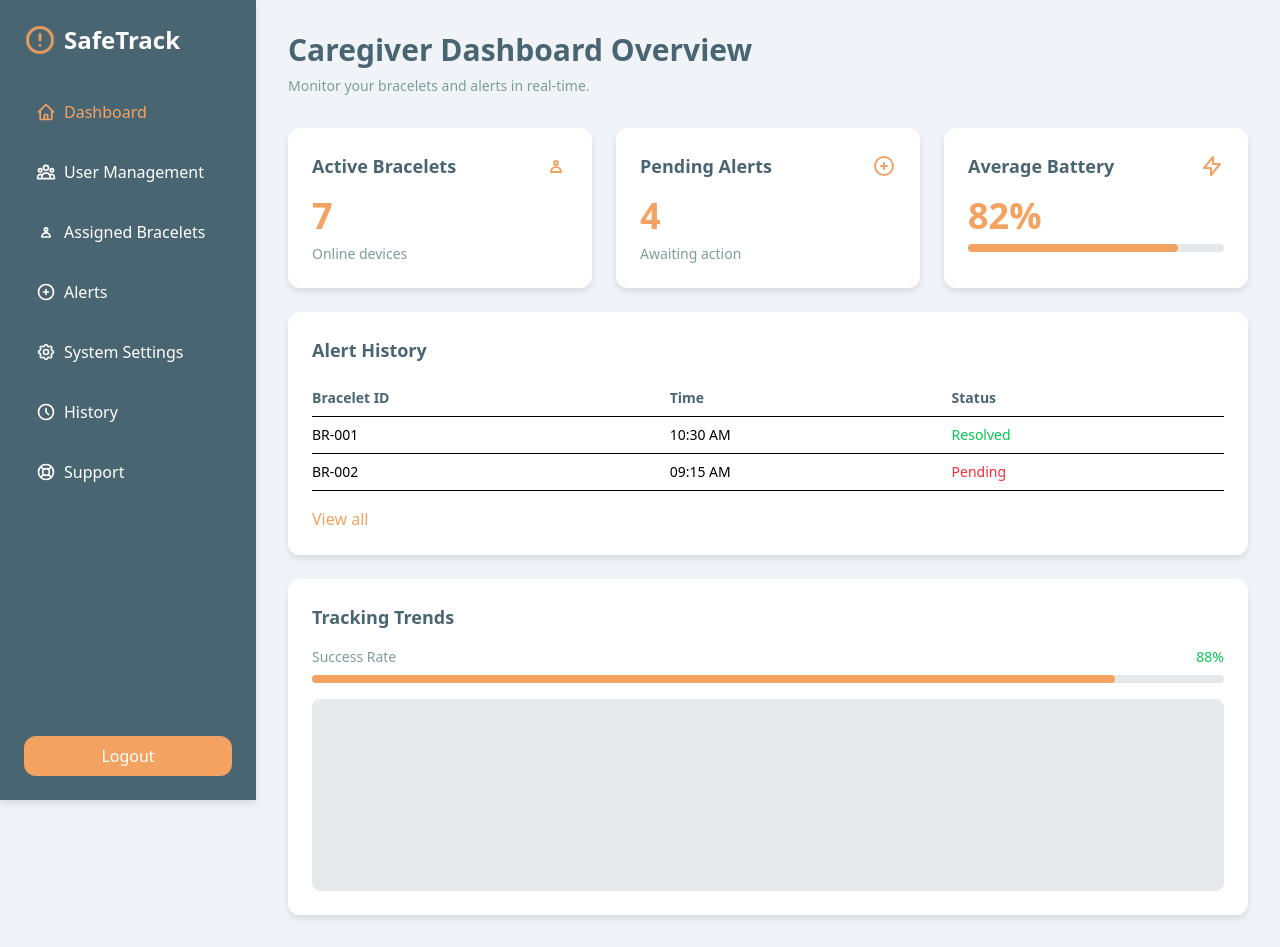
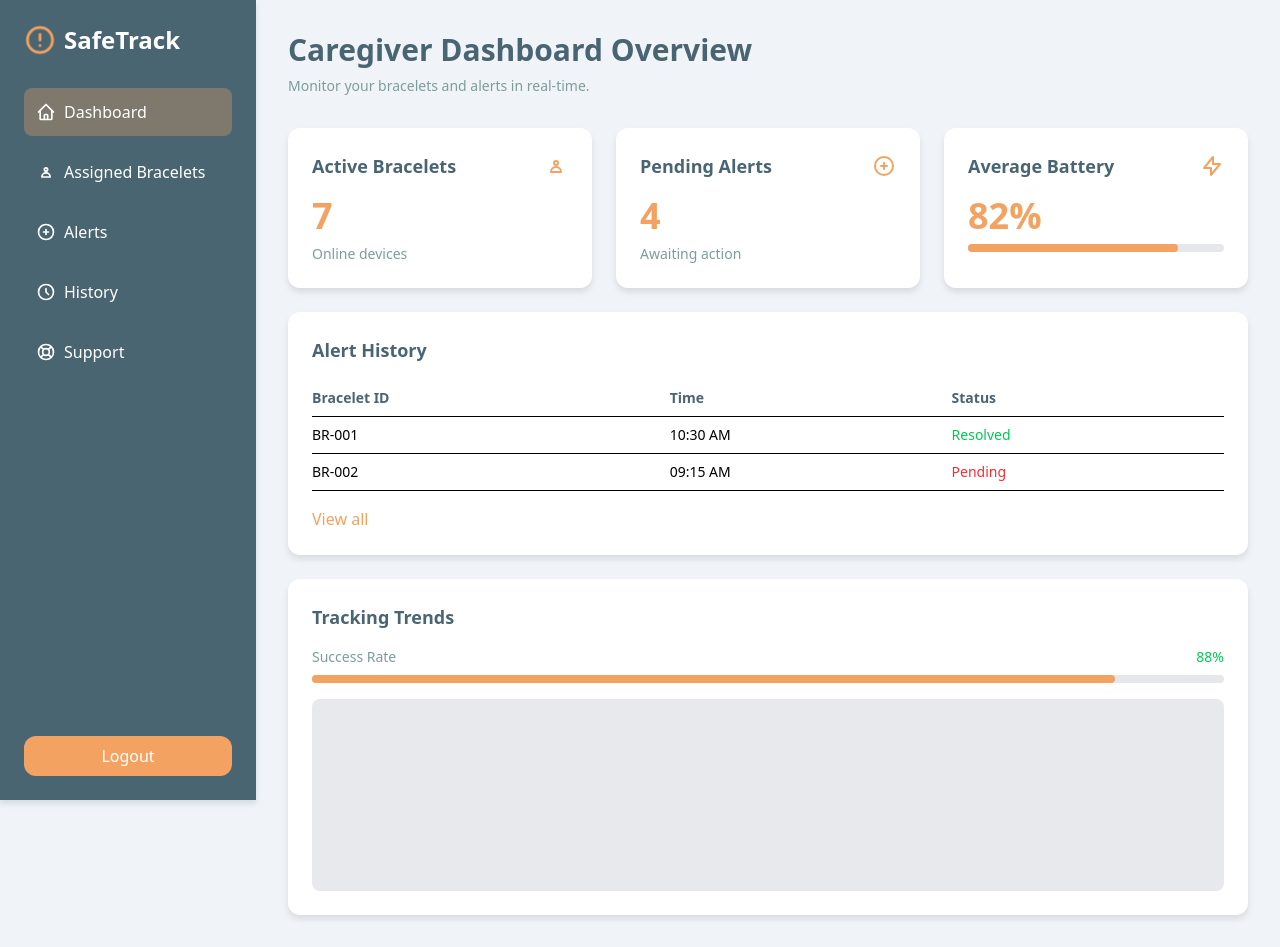
Before and after one commit to J-Maryam/TrackMe, an Angular app in the folder frontend/: page /dashboard in a window 1280 px wide. Built offline with nearby package versions, Linux system fonts and the light colour scheme.

Commit message:
refactor(sidebar): added conditions depends on roles

```diff
--- a/frontend/src/app/shared/components/sidebar/sidebar.component.css
+++ b/frontend/src/app/shared/components/sidebar/sidebar.component.css
@@ -22,3 +22,14 @@
 .w-64 {
   width: 16rem;
 }
+
+/* Lien actif */
+.active {
+  background-color: #F4A261/30 !important; /* Couleur plus marquée pour l'élément actif */
+  color: white !important;
+}
+
+/* Amélioration de l'accessibilité */
+[aria-current="page"] {
+  font-weight: bold;
+}
--- a/frontend/src/app/shared/components/sidebar/sidebar.component.html
+++ b/frontend/src/app/shared/components/sidebar/sidebar.component.html
@@ -1,14 +1,16 @@
 <!-- Barre latérale -->
-<aside class="w-64 bg-[#4A6572] dark:bg-[#2E4057] p-6 text-white shadow-lg fixed h-screen transition-all duration-300">
+<aside class="w-64 bg-[#4A6572] dark:bg-[#2E4057] p-6 text-white shadow-lg fixed h-screen transition-all duration-300" aria-label="Navigation sidebar">
   <div class="flex items-center mb-8 space-x-2">
     <svg class="w-8 h-8 text-[#F4A261] dark:text-[#E07A5F] animate-pulse-slow" fill="none" stroke="currentColor" viewBox="0 0 24 24" xmlns="http://www.w3.org/2000/svg">
       <path stroke-linecap="round" stroke-linejoin="round" stroke-width="2" d="M12 8v4m0 4h.01M21 12a9 9 0 11-18 0 9 9 0 0118 0z"></path>
     </svg>
     <h2 class="text-2xl font-bold">SafeTrack</h2>
   </div>
-  <nav class="space-y-3">
+  <nav class="space-y-3" role="navigation">
     <!-- Lien commun : Dashboard -->
-    <a routerLink="/dashboard" class="flex items-center p-3 rounded-lg hover:bg-[#F4A261]/20 dark:hover:bg-[#E07A5F]/20 text-[#F4A261] dark:text-[#E07A5F] hover:text-white transition-all duration-300">
+    <a routerLink="/dashboard" [routerLinkActive]="'active'" [ngClass]="isActive('/dashboard') ? 'bg-[#F4A261]/30 dark:bg-[#E07A5F]/30' : ''"
+       class="flex items-center p-3 rounded-lg hover:bg-[#F4A261]/20 dark:hover:bg-[#E07A5F]/20 text-[#F4A261] dark:text-[#E07A5F] hover:text-white transition-all duration-300"
+       aria-label="Go to Dashboard" [attr.aria-current]="isActive('/dashboard') ? 'page' : null">
       <svg class="w-5 h-5 mr-2" fill="none" stroke="currentColor" viewBox="0 0 24 24" xmlns="http://www.w3.org/2000/svg">
         <path stroke-linecap="round" stroke-linejoin="round" stroke-width="2" d="M3 12l2-2m0 0l7-7 7 7M5 10v10a1 1 0 001 1h3m10-11l2 2m-2-2v10a1 1 0 01-1 1h-3m-6 0a1 1 0 001-1v-4a1 1 0 011-1h2a1 1 0 011 1v4a1 1 0 001 1m-6 0h6"></path>
       </svg>
@@ -16,8 +18,9 @@
     </a>
 
     <!-- Lien spécifique à l'admin : User Management -->
-<!--    *ngIf="isAdmin"-->
-    <a routerLink="/user-management" class="flex items-center p-3 rounded-lg hover:bg-[#F4A261]/20 dark:hover:bg-[#E07A5F]/20 hover:text-white transition-all duration-300">
+    <a *ngIf="isAdmin" routerLink="/user-management" [routerLinkActive]="'active'" [ngClass]="isActive('/user-management') ? 'bg-[#F4A261]/30 dark:bg-[#E07A5F]/30' : ''"
+       class="flex items-center p-3 rounded-lg hover:bg-[#F4A261]/20 dark:hover:bg-[#E07A5F]/20 hover:text-white transition-all duration-300"
+       aria-label="Go to User Management" [attr.aria-current]="isActive('/user-management') ? 'page' : null">
       <svg class="w-5 h-5 mr-2" fill="none" stroke="currentColor" viewBox="0 0 24 24" xmlns="http://www.w3.org/2000/svg">
         <path stroke-linecap="round" stroke-linejoin="round" stroke-width="2" d="M17 20h5v-2a3 3 0 00-5.356-1.857M17 20H7m10 0v-2c0-.656-.126-1.283-.356-1.857M7 20H2v-2a3 3 0 015.356-1.857M7 20v-2c0-.656.126-1.283.356-1.857m0 0a5.002 5.002 0 019.288 0M15 7a3 3 0 11-6 0 3 3 0 016 0zm6 3a2 2 0 11-4 0 2 2 0 014 0zM7 10a2 2 0 11-4 0 2 2 0 014 0z"></path>
       </svg>
@@ -25,8 +28,9 @@
     </a>
 
     <!-- Lien spécifique au client : Assigned Bracelets -->
-<!--    *ngIf="!isAdmin"-->
-    <a routerLink="/assigned-bracelets" class="flex items-center p-3 rounded-lg hover:bg-[#F4A261]/20 dark:hover:bg-[#E07A5F]/20 hover:text-white transition-all duration-300">
+    <a *ngIf="!isAdmin" routerLink="/assigned-bracelets" [routerLinkActive]="'active'" [ngClass]="isActive('/assigned-bracelets') ? 'bg-[#F4A261]/30 dark:bg-[#E07A5F]/30' : ''"
+       class="flex items-center p-3 rounded-lg hover:bg-[#F4A261]/20 dark:hover:bg-[#E07A5F]/20 hover:text-white transition-all duration-300"
+       aria-label="Go to Assigned Bracelets" [attr.aria-current]="isActive('/assigned-bracelets') ? 'page' : null">
       <svg class="w-5 h-5 mr-2" fill="none" stroke="currentColor" viewBox="0 0 24 24" xmlns="http://www.w3.org/2000/svg">
         <path stroke-linecap="round" stroke-linejoin="round" stroke-width="2" d="M12 11c1.104 0 2-.896 2-2s-.896-2-2-2-2 .896-2 2 .896 2 2 2zm0 2c-2.761 0-5 2.239-5 5h10c0-2.761-2.239-5-5-5z"></path>
       </svg>
@@ -34,7 +38,9 @@
     </a>
 
     <!-- Lien commun : Alerts -->
-    <a routerLink="/alerts" class="flex items-center p-3 rounded-lg hover:bg-[#F4A261]/20 dark:hover:bg-[#E07A5F]/20 hover:text-white transition-all duration-300">
+    <a routerLink="/alerts" [routerLinkActive]="'active'" [ngClass]="isActive('/alerts') ? 'bg-[#F4A261]/30 dark:bg-[#E07A5F]/30' : ''"
+       class="flex items-center p-3 rounded-lg hover:bg-[#F4A261]/20 dark:hover:bg-[#E07A5F]/20 hover:text-white transition-all duration-300"
+       aria-label="Go to Alerts" [attr.aria-current]="isActive('/alerts') ? 'page' : null">
       <svg class="w-5 h-5 mr-2" fill="none" stroke="currentColor" viewBox="0 0 24 24" xmlns="http://www.w3.org/2000/svg">
         <path stroke-linecap="round" stroke-linejoin="round" stroke-width="2" d="M12 9v3m0 0v3m0-3h3m-3 0H9m12 0a9 9 0 11-18 0 9 9 0 0118 0z"></path>
       </svg>
@@ -42,8 +48,9 @@
     </a>
 
     <!-- Lien spécifique à l'admin : System Settings -->
-<!--    *ngIf="isAdmin"-->
-    <a routerLink="/system-settings" class="flex items-center p-3 rounded-lg hover:bg-[#F4A261]/20 dark:hover:bg-[#E07A5F]/20 hover:text-white transition-all duration-300">
+    <a *ngIf="isAdmin" routerLink="/system-settings" [routerLinkActive]="'active'" [ngClass]="isActive('/system-settings') ? 'bg-[#F4A261]/30 dark:bg-[#E07A5F]/30' : ''"
+       class="flex items-center p-3 rounded-lg hover:bg-[#F4A261]/20 dark:hover:bg-[#E07A5F]/20 hover:text-white transition-all duration-300"
+       aria-label="Go to System Settings" [attr.aria-current]="isActive('/system-settings') ? 'page' : null">
       <svg class="w-5 h-5 mr-2" fill="none" stroke="currentColor" viewBox="0 0 24 24" xmlns="http://www.w3.org/2000/svg">
         <path stroke-linecap="round" stroke-linejoin="round" stroke-width="2" d="M10.325 4.317c.426-1.756 2.924-1.756 3.35 0a1.724 1.724 0 002.573 1.066c1.543-.94 3.31.826 2.37 2.37a1.724 1.724 0 001.065 2.572c1.756.426 1.756 2.924 0 3.35a1.724 1.724 0 00-1.066 2.573c.94 1.543-.826 3.31-2.37 2.37a1.724 1.724 0 00-2.572 1.065c-.426 1.756-2.924 1.756-3.35 0a1.724 1.724 0 00-2.573-1.066c-1.543.94-3.31-.826-2.37-2.37a1.724 1.724 0 00-1.065-2.572c-1.756-.426-1.756-2.924 0-3.35a1.724 1.724 0 001.066-2.573c-.94-1.543.826-3.31 2.37-2.37.996.608 2.296.07 2.572-1.065z"></path>
         <path stroke-linecap="round" stroke-linejoin="round" stroke-width="2" d="M15 12a3 3 0 11-6 0 3 3 0 016 0z"></path>
@@ -52,7 +59,9 @@
     </a>
 
     <!-- Lien commun : History -->
-    <a routerLink="/history" class="flex items-center p-3 rounded-lg hover:bg-[#F4A261]/20 dark:hover:bg-[#E07A5F]/20 hover:text-white transition-all duration-300">
+    <a routerLink="/history" [routerLinkActive]="'active'" [ngClass]="isActive('/history') ? 'bg-[#F4A261]/30 dark:bg-[#E07A5F]/30' : ''"
+       class="flex items-center p-3 rounded-lg hover:bg-[#F4A261]/20 dark:hover:bg-[#E07A5F]/20 hover:text-white transition-all duration-300"
+       aria-label="Go to History" [attr.aria-current]="isActive('/history') ? 'page' : null">
       <svg class="w-5 h-5 mr-2" fill="none" stroke="currentColor" viewBox="0 0 24 24" xmlns="http://www.w3.org/2000/svg">
         <path stroke-linecap="round" stroke-linejoin="round" stroke-width="2" d="M12 8v4l3 3m6-3a9 9 0 11-18 0 9 9 0 0118 0z"></path>
       </svg>
@@ -60,8 +69,9 @@
     </a>
 
     <!-- Lien spécifique au client : Support -->
-<!--    *ngIf="!isAdmin"-->
-    <a routerLink="/support" class="flex items-center p-3 rounded-lg hover:bg-[#F4A261]/20 dark:hover:bg-[#E07A5F]/20 hover:text-white transition-all duration-300">
+    <a *ngIf="!isAdmin" routerLink="/support" [routerLinkActive]="'active'" [ngClass]="isActive('/support') ? 'bg-[#F4A261]/30 dark:bg-[#E07A5F]/30' : ''"
+       class="flex items-center p-3 rounded-lg hover:bg-[#F4A261]/20 dark:hover:bg-[#E07A5F]/20 hover:text-white transition-all duration-300"
+       aria-label="Go to Support" [attr.aria-current]="isActive('/support') ? 'page' : null">
       <svg class="w-5 h-5 mr-2" fill="none" stroke="currentColor" viewBox="0 0 24 24" xmlns="http://www.w3.org/2000/svg">
         <path stroke-linecap="round" stroke-linejoin="round" stroke-width="2" d="M18.364 5.636l-3.536 3.536m0 5.656l3.536 3.536M9.172 9.172L5.636 5.636m3.536 9.192l-3.536 3.536M21 12a9 9 0 11-18 0 9 9 0 0118 0zm-5 0a4 4 0 11-8 0 4 4 0 018 0z"></path>
       </svg>
@@ -69,6 +79,8 @@
     </a>
   </nav>
   <div class="absolute bottom-6 left-6 right-6">
-    <button (click)="logout()" class="w-full bg-[#F4A261] hover:bg-[#E07A5F] text-white py-2 rounded-xl transition-all duration-300">Logout</button>
+    <button (click)="logout()" class="w-full bg-[#F4A261] hover:bg-[#E07A5F] text-white py-2 rounded-xl transition-all duration-300" aria-label="Logout">
+      Logout
+    </button>
   </div>
 </aside>
--- a/frontend/src/app/shared/components/sidebar/sidebar.component.ts
+++ b/frontend/src/app/shared/components/sidebar/sidebar.component.ts
@@ -1,30 +1,46 @@
-import { Component, OnInit } from '@angular/core';
-import {Router, RouterLink} from '@angular/router';
+import { Component, OnInit, OnDestroy } from '@angular/core';
+import {Router, RouterLink, NavigationEnd, RouterLinkActive} from '@angular/router';
+import {NgClass, NgIf} from '@angular/common';
+import { Subscription } from 'rxjs';
 import {AuthService} from '../../../core/services/auth.service';
-import {NgIf} from '@angular/common';
 
 @Component({
   selector: 'app-sidebar',
   templateUrl: './sidebar.component.html',
   styleUrls: ['./sidebar.component.css'],
   standalone: true,
-  imports: [
-    RouterLink,
-    NgIf
-  ]
+  imports: [RouterLink, NgIf, RouterLinkActive, NgClass],
 })
-export class SidebarComponent implements OnInit {
-  isAdmin: boolean = false; // Variable pour déterminer si l'utilisateur est un admin
+export class SidebarComponent implements OnInit, OnDestroy {
+  isAdmin: boolean = false;
+  currentRoute: string = '';
+  private roleSubscription: Subscription = new Subscription();
 
-  constructor(private authService: AuthService, private router: Router) {}
+  constructor(private authService: AuthService, private router: Router) {
+    this.router.events.subscribe((event) => {
+      if (event instanceof NavigationEnd) {
+        this.currentRoute = event.urlAfterRedirects;
+      }
+    });
+  }
 
   ngOnInit(): void {
-    // Vérifier le rôle de l'utilisateur via un service d'authentification
-    this.isAdmin = this.authService.getUserRole() === 'admin'; // Suppose que le service retourne 'admin' ou 'caregiver'
+    this.roleSubscription = this.authService.getRole$().subscribe((role) => {
+      this.isAdmin = role === 'ROLE_ADMIN';
+    });
+  }
+
+  ngOnDestroy(): void {
+    this.roleSubscription.unsubscribe();
   }
 
   logout(): void {
-    this.authService.logout(); // Déconnexion via le service
-    this.router.navigate(['/login']); // Redirection vers la page de login
+    this.authService.logout();
+    this.router.navigate(['/login']);
+  }
+
+  // Vérifier si un lien est actif
+  isActive(route: string): boolean {
+    return this.currentRoute === route;
   }
 }
```
